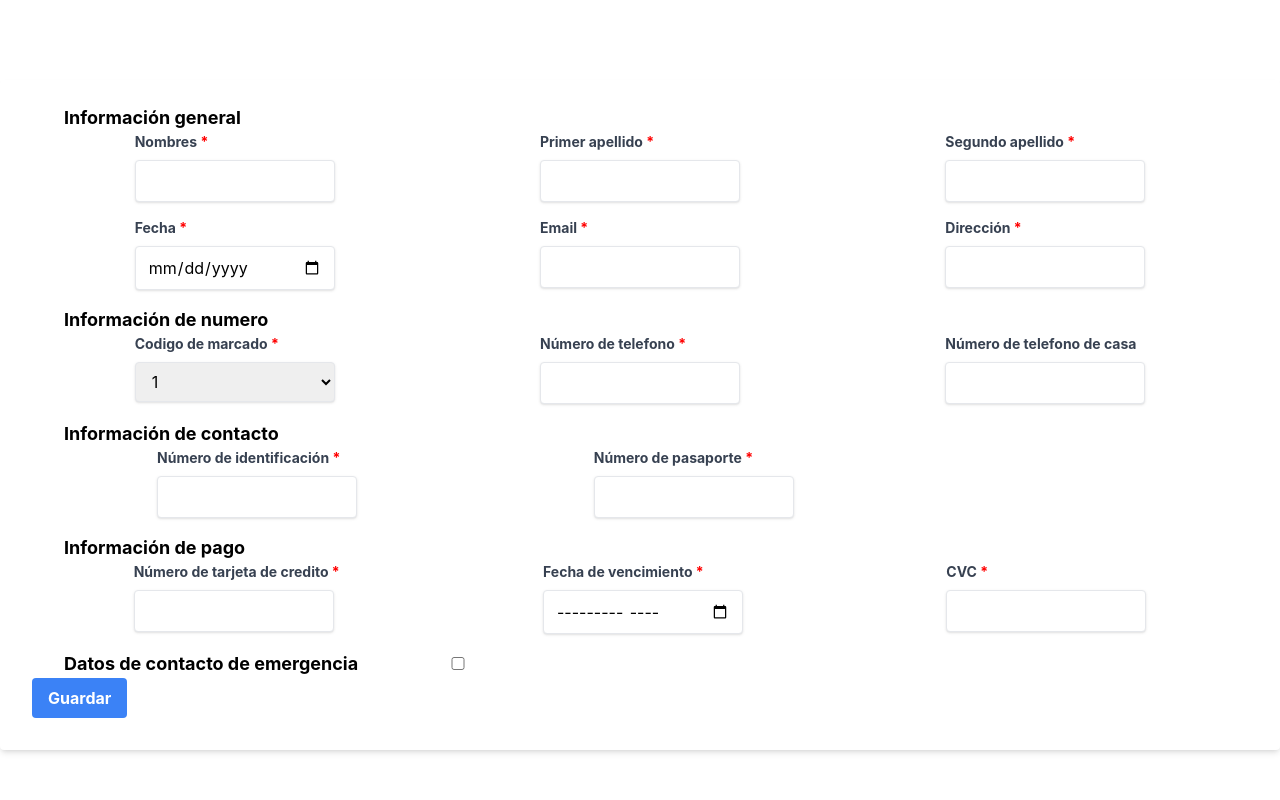
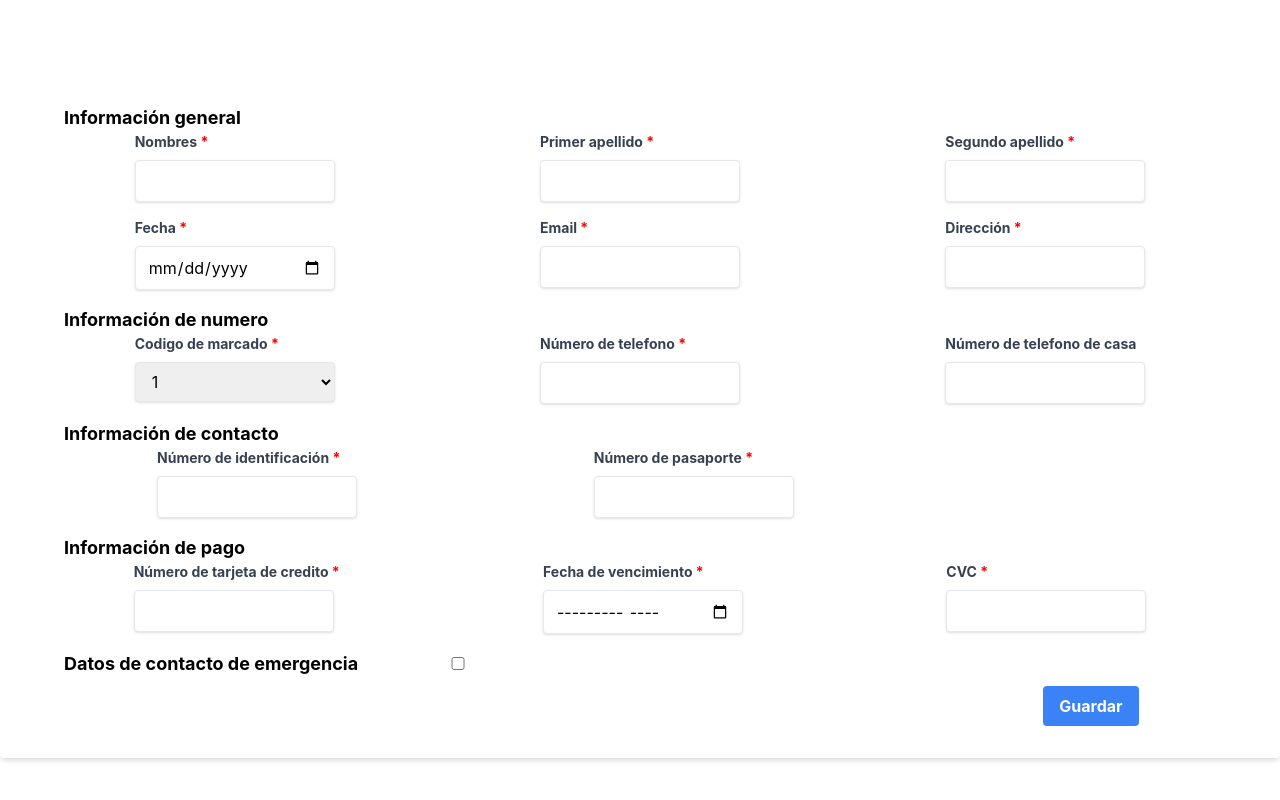
Before and after one commit to GildaRivera/Masked-Input, a React (Create React App) app: page / in a window 1280 px wide. Built offline with nearby package versions, Linux system fonts and the light colour scheme.

Commit message:
fix: changing errors

```diff
--- a/src/App.js
+++ b/src/App.js
@@ -5,6 +5,7 @@ import Form from './components/Form/form';
 function App() {
   return (
     <div>
+
       <Form />
     </div>
   );
--- a/src/components/Form/form.css
+++ b/src/components/Form/form.css
@@ -14,3 +14,6 @@
 #numeroTel1{
     margin-left:18.5vw!important
 }
+#check{
+    width: 20px;
+}
--- a/src/components/Form/form.js
+++ b/src/components/Form/form.js
@@ -14,11 +14,15 @@ export default function Form(props) {
     });
   };
   const handleSubmit = () => {
-    console.log(form)
     let flag = true;
     for (let i in form) {
       if(form[i].required ===true){
-        if (!form[i].valid || form[i].value==undefined) {
+        if (!form[i].valid || form[i].value===undefined) {
+          flag = false;
+          break;
+        }
+      }else{
+        if (!form[i].valid) {
           flag = false;
           break;
         }
@@ -236,7 +240,7 @@ const handleCheck = (e)=>{
 
 
           <h2 className="indent-8 text-lg font-bold text-[#000000]">
-            Datos de contacto de emergencia<input className="form-check-input" type="checkbox" onChange={handleCheck} ref={emergenciaCheck} id="flexCheckDefault" />
+            Datos de contacto de emergencia<input className="form-check-input" id="check" type="checkbox" onChange={handleCheck} ref={emergenciaCheck} id="flexCheckDefault" />
           </h2>
           {showEmergencia ?
           <div>
@@ -350,12 +354,14 @@ const handleCheck = (e)=>{
 
 
 
-          <div className="flex items-center justify-between">
+          <div className="flex items-center justify-between" style={{justifyContent:"flex-end"}}>
             <button
               className="bg-blue-500 hover:bg-blue-700 text-white font-bold py-2 px-4 rounded focus:outline-none focus:shadow-outline"
               type="button"
               onClick={handleSubmit}
-
+             style={{    position: "relative",
+              right: "9%",
+              marginTop:"8px"}}
             >
               Guardar
             </button>
--- a/src/components/Input/input.js
+++ b/src/components/Input/input.js
@@ -4,7 +4,7 @@ export default function Input(props) {
   const [valid, setValid] = useState(true);
   const [value, setValue] = useState();
   const [required, setRequired] = useState(false)
-  const [errorR, setErrorR]=useState()
+
   const name = props.name;
   useEffect(() => {}, [valid]);
   const handleChange = (e) => {
```
